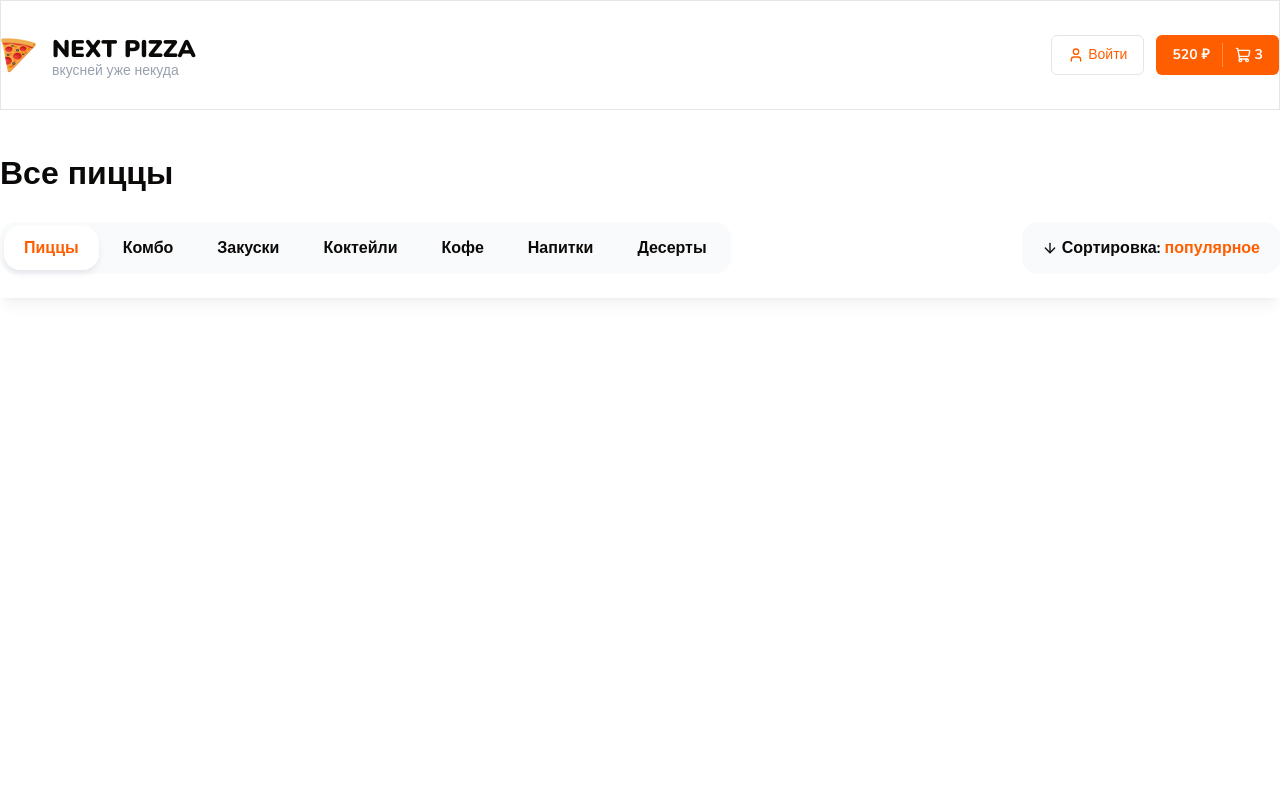
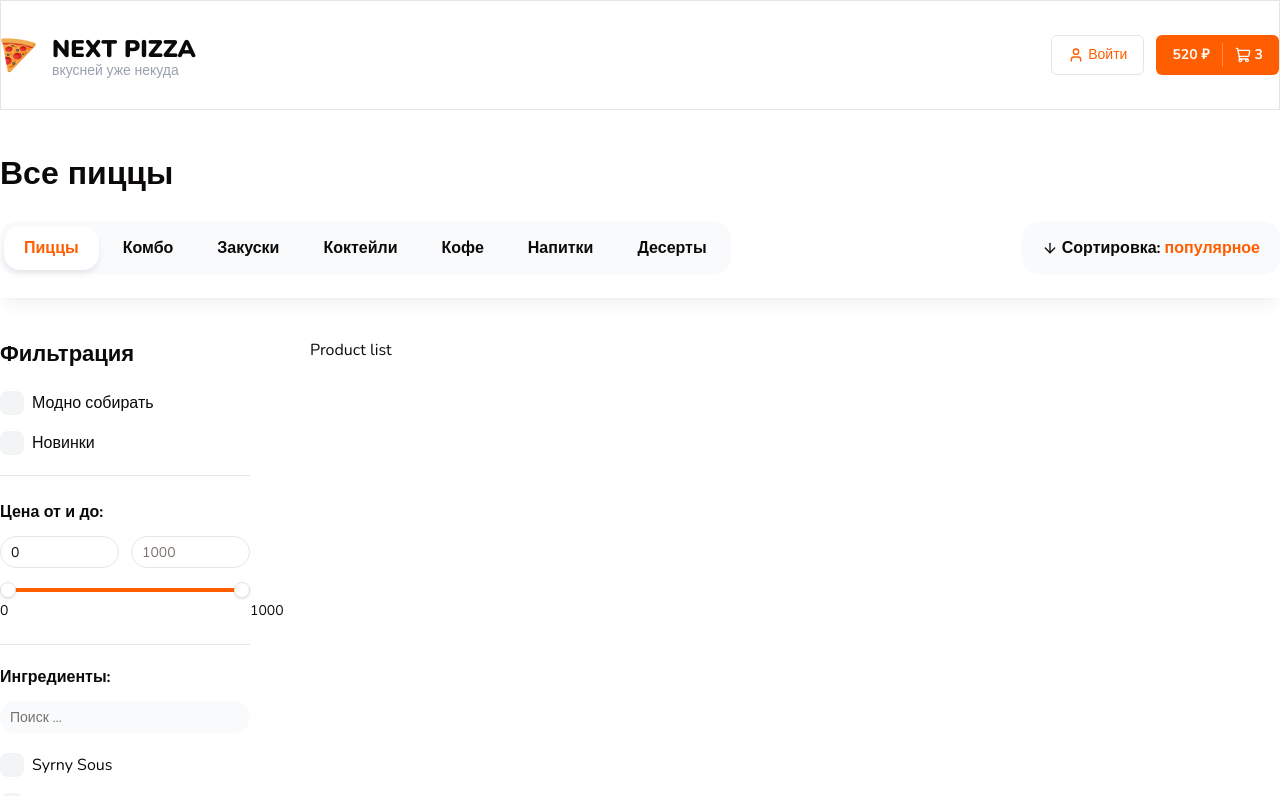
Before and after one commit to Yerdaulet-zh/dodopizza, a Next.js app: page / in a window 1280 px wide. Shown: the top 796 px of the page. Built offline with nearby package versions, Linux system fonts and the light colour scheme.

Commit message:
add CheckboxFilterGroup

```diff
--- a/app/page.tsx
+++ b/app/page.tsx
@@ -1,6 +1,6 @@
 import { Button } from "@/shared/components/ui/button";
 import Image from "next/image";
-import { Categories, Container, Title, SortPopup, TopBar } from "@/shared/components/shared";
+import { Filters, Container, Title, TopBar } from "@/shared/components/shared";
 
 export default function Home() {
   return (
@@ -10,6 +10,20 @@
       </Container>
 
       <TopBar />
+
+      <Container className="mt-10 pb-14">
+        <div className="flex gap-15">
+          <div className="w-62.5">
+            <Filters />
+          </div>
+
+          <div className="flex-1">
+            <div className="flex flex-col gap-16">
+              Product list
+            </div>
+          </div>
+        </div>
+      </Container>
     </>
   );
 }
--- /dev/null
+++ b/shared/components/shared/checkbox-fliters-group.tsx
@@ -0,0 +1,69 @@
+'use client';
+
+import React from "react";
+import { FilterChecboxProps, FilterCheckbox } from "./filter-checkbox";
+import { Input } from "../ui";
+
+type Item = FilterChecboxProps;
+
+interface Props {
+    title: string;
+    items: Item[];
+    defaultItems: Item[];
+    limit?: number;
+    searchInputPlaceholder?: string;
+    onChange?: (values: string[]) => void;
+    defaultValue?: string;
+    clasName?: string;
+}
+
+export const CheckboxFilterGroup: React.FC<Props> = ({
+    title,
+    items,
+    defaultItems,
+    limit=5,
+    searchInputPlaceholder="Поиск ...",
+    onChange,
+    defaultValue,
+    clasName,
+}) => {
+    const [showAll, setShowAll] = React.useState(true);
+    const [searchValue, setSearchValue] = React.useState('');
+
+    const list = showAll ? items.filter((item) => item.text.toLowerCase().includes(searchValue.toLowerCase())) : defaultItems.slice(0, limit);
+
+    const onChangeSearchInput = (e: React.ChangeEvent<HTMLInputElement>) => {
+        setSearchValue(e.target.value);
+    }
+
+    return (
+        <div className={clasName}>
+            <p className="font-bold mb-3">{ title }</p>
+
+            { showAll && (<div className="mb-5">
+                <Input onChange={onChangeSearchInput} placeholder={searchInputPlaceholder} className="bg-gray-50 border-none"/>
+                </div>
+            )}
+
+            <div className="flex flex-col gap-4 max-h-96 pr-2 overflow-auto scrollbar">
+                { list.map((item, index) => (
+                    <FilterCheckbox
+                        key={index}
+                        text={item.text}
+                        value={item.value}
+                        endAdornment={item.endAdornment}
+                        checked={false}
+                        onCheckedChange={(ids) => console.log(ids)}
+                    />
+                )) }
+            </div>
+            {items.length > limit && (
+                <div className={showAll ? 'border-t border-t-neutral-100 mt-4' : ''}>
+                    <button onClick={() => setShowAll(!showAll)} className="text-primary mt-3">
+                        {showAll ? "Скрыть" : "+ Показать все"}
+                    </button>
+                </div>
+            )}
+        </div>
+    );
+};
--- /dev/null
+++ b/shared/components/shared/filter-checkbox.tsx
@@ -0,0 +1,38 @@
+import React from 'react';
+import { Checkbox } from '../ui/checkbox';
+
+export interface FilterChecboxProps {
+  text: string;
+  value: string;
+  endAdornment?: React.ReactNode;
+  onCheckedChange?: (checked: boolean) => void;
+  checked?: boolean;
+  name?: string;
+}
+
+export const FilterCheckbox: React.FC<FilterChecboxProps> = ({
+  text,
+  value,
+  endAdornment,
+  onCheckedChange,
+  checked,
+  name,
+}) => {
+  return (
+    <div className="flex items-center space-x-2">
+      <Checkbox
+        onCheckedChange={onCheckedChange}
+        checked={checked}
+        value={value}
+        className="rounded-[8px] w-6 h-6"
+        id={`checkbox-${String(name)}-${String(value)}`}
+      />
+      <label
+        htmlFor={`checkbox-${String(name)}-${String(value)}`}
+        className="leading-none cursor-pointer flex-1">
+        {text}
+      </label>
+      {endAdornment}
+    </div>
+  );
+};
--- /dev/null
+++ b/shared/components/shared/filters.tsx
@@ -0,0 +1,113 @@
+import React from "react";
+import { Title, FilterCheckbox, RangeSlider, CheckboxFilterGroup } from "./index";
+import { Input } from "../ui";
+
+interface Props {
+    className?: string;
+}
+
+export const Filters: React.FC<Props> = ({ className }) => {
+    return (
+        <div className={className}>
+            <Title text="Фильтрация" size="sm" className="mb-5 font-bold"/>
+
+            <div className="flex flex-col gap-4">
+                <FilterCheckbox text="Модно собирать" value="1"/>
+                <FilterCheckbox text="Новинки" value="2"/>
+            </div>
+            <div className="mt-5 border-y border-y-neutral-100 py-6 pb-7">
+                <p className="font-bold mb-3">Цена от и до:</p>
+                <div className="flex gap-3 mb-5">
+                    <Input type="number" placeholder="0" min={0} max={1000} defaultValue={0} />
+                    <Input type="number" placeholder="1000" min={100} max={1000} />
+                </div>
+                <div>
+                    <RangeSlider min={0} max={1000} step={1}/>
+                </div>
+            </div>
+
+            <CheckboxFilterGroup
+                title="Ингредиенты:"
+                clasName="mt-5"
+                limit={6}
+                defaultItems={[
+                    {
+                        text: "Syrny Sous",
+                        value: "1"
+                    },
+                    {
+                        text: "Motta",
+                        value: "2"
+                    },
+                    {
+                        text: "chesnok",
+                        value: "3"
+                    },
+                    {
+                        text: "Ogurchy",
+                        value: "4"
+                    },
+                    {
+                        text: "Krasny Luk",
+                        value: "5"
+                    },
+                    {
+                        text: "Tomato",
+                        value: "6"
+                    }
+                ]}
+                items={[
+                    {
+                        text: "Syrny Sous",
+                        value: "1"
+                    },
+                    {
+                        text: "Motta",
+                        value: "2"
+                    },
+                    {
+                        text: "chesnok",
+                        value: "3"
+                    },
+                    {
+                        text: "Ogurchy",
+                        value: "4"
+                    },
+                    {
+                        text: "Krasny Luk",
+                        value: "5"
+                    },
+                    {
+                        text: "Tomato",
+                        value: "6"
+                    },
+                    {
+                        text: "Syrny Sous",
+                        value: "1"
+                    },
+                    {
+                        text: "Motta",
+                        value: "2"
+                    },
+                    {
+                        text: "chesnok",
+                        value: "3"
+                    },
+                    {
+                        text: "Ogurchy",
+                        value: "4"
+                    },
+                    {
+                        text: "Krasny Luk",
+                        value: "5"
+                    },
+                    {
+                        text: "Tomato",
+                        value: "6"
+                    }
+                ]}
+
+            />
+        </div>
+    );
+};
--- a/shared/components/shared/index.ts
+++ b/shared/components/shared/index.ts
@@ -4,3 +4,7 @@
 export { Categories } from './categories';
 export { SortPopup } from './sort-popup';
 export { TopBar } from './top-bar';
+export { FilterCheckbox } from './filter-checkbox';
+export { Filters } from './filters';
+export { RangeSlider } from './range-slider';
+export { CheckboxFilterGroup } from './checkbox-fliters-group';
--- /dev/null
+++ b/shared/components/shared/range-slider.tsx
@@ -0,0 +1,71 @@
+'use client';
+
+import React from 'react';
+import * as SliderPrimitive from '@radix-ui/react-slider';
+
+import { cn } from '@/shared/lib/utils';
+
+type SliderProps = {
+  className?: string;
+  min: number;
+  max: number;
+  step: number;
+  formatLabel?: (value: number) => string;
+  value?: number[] | readonly number[];
+  onValueChange?: (values: number[]) => void;
+};
+
+const RangeSlider = React.forwardRef(
+  (
+    { className, min, max, step, formatLabel, value, onValueChange, ...props }: SliderProps,
+    ref,
+  ) => {
+    const initialValue = Array.isArray(value) ? value : [min, max];
+    const [localValues, setLocalValues] = React.useState(initialValue);
+
+    React.useEffect(() => {
+      // Update localValues when the external value prop changes
+      setLocalValues(Array.isArray(value) ? value : [min, max]);
+    }, [min, max, value]);
+
+    const handleValueChange = (newValues: number[]) => {
+      setLocalValues(newValues);
+      if (onValueChange) {
+        onValueChange(newValues);
+      }
+    };
+
+    return (
+      <SliderPrimitive.Root
+        ref={ref as React.RefObject<HTMLDivElement>}
+        min={min}
+        max={max}
+        step={step}
+        value={localValues}
+        onValueChange={handleValueChange}
+        className={cn('relative flex w-full touch-none select-none mb-6 items-center', className)}
+        {...props}>
+        <SliderPrimitive.Track className="relative h-1 w-full grow overflow-hidden rounded-full bg-primary/20">
+          <SliderPrimitive.Range className="absolute h-full bg-primary" />
+        </SliderPrimitive.Track>
+        {localValues.map((value, index) => (
+          <React.Fragment key={index}>
+            <div
+              className="absolute text-center"
+              style={{
+                left: `calc(${((value - min) / (max - min)) * 100}% + 0px)`,
+                top: `10px`,
+              }}>
+              <span className="text-sm">{formatLabel ? formatLabel(value) : value}</span>
+            </div>
+            <SliderPrimitive.Thumb className="block h-4 w-4 rounded-full border border-primary/50 bg-white shadow transition-colors focus-visible:outline-none focus-visible:ring-1 focus-visible:ring-ring disabled:pointer-events-none disabled:opacity-50" />
+          </React.Fragment>
+        ))}
+      </SliderPrimitive.Root>
+    );
+  },
+);
+
+RangeSlider.displayName = SliderPrimitive.Root.displayName;
+
+export { RangeSlider };
--- a/shared/components/ui/checkbox.tsx
+++ b/shared/components/ui/checkbox.tsx
@@ -1,33 +1,27 @@
-"use client"
+'use client';
 
-import * as React from "react"
-import { Checkbox as CheckboxPrimitive } from "radix-ui"
+import * as React from 'react';
+import * as CheckboxPrimitive from '@radix-ui/react-checkbox';
+import { Check } from 'lucide-react';
 
-import { cn } from "@/shared/lib/utils"
-import { CheckIcon } from "lucide-react"
+import { cn } from '@/shared/lib/utils';
 
-function Checkbox({
-  className,
-  ...props
-}: React.ComponentProps<typeof CheckboxPrimitive.Root>) {
-  return (
-    <CheckboxPrimitive.Root
-      data-slot="checkbox"
-      className={cn(
-        "peer relative flex size-4 shrink-0 items-center justify-center rounded-sm border border-input transition-colors outline-none group-has-disabled/field:opacity-50 after:absolute after:-inset-x-3 after:-inset-y-2 focus-visible:border-ring focus-visible:ring-3 focus-visible:ring-ring/50 disabled:cursor-not-allowed disabled:opacity-50 aria-invalid:border-destructive aria-invalid:ring-3 aria-invalid:ring-destructive/20 aria-invalid:aria-checked:border-primary dark:bg-input/30 dark:aria-invalid:border-destructive/50 dark:aria-invalid:ring-destructive/40 data-checked:border-primary data-checked:bg-primary data-checked:text-primary-foreground dark:data-checked:bg-primary",
-        className
-      )}
-      {...props}
-    >
-      <CheckboxPrimitive.Indicator
-        data-slot="checkbox-indicator"
-        className="grid place-content-center text-current transition-none [&>svg]:size-3.5"
-      >
-        <CheckIcon
-        />
-      </CheckboxPrimitive.Indicator>
-    </CheckboxPrimitive.Root>
-  )
-}
+const Checkbox = React.forwardRef<
+  React.ElementRef<typeof CheckboxPrimitive.Root>,
+  React.ComponentPropsWithoutRef<typeof CheckboxPrimitive.Root>
+>(({ className, ...props }, ref) => (
+  <CheckboxPrimitive.Root
+    ref={ref}
+    className={cn(
+      'peer h-4 w-4 shrink-0 bg-gray-100 ring-offset-background focus-visible:outline-none focus-visible:ring-2 focus-visible:ring-ring focus-visible:ring-offset-2 disabled:cursor-not-allowed disabled:opacity-50 data-[state=checked]:bg-primary data-[state=checked]:text-primary-foreground',
+      className,
+    )}
+    {...props}>
+    <CheckboxPrimitive.Indicator className={cn('flex items-center justify-center text-current')}>
+      <Check className="h-4 w-4" strokeWidth={3} />
+    </CheckboxPrimitive.Indicator>
+  </CheckboxPrimitive.Root>
+));
+Checkbox.displayName = CheckboxPrimitive.Root.displayName;
 
-export { Checkbox }
+export { Checkbox };
```
